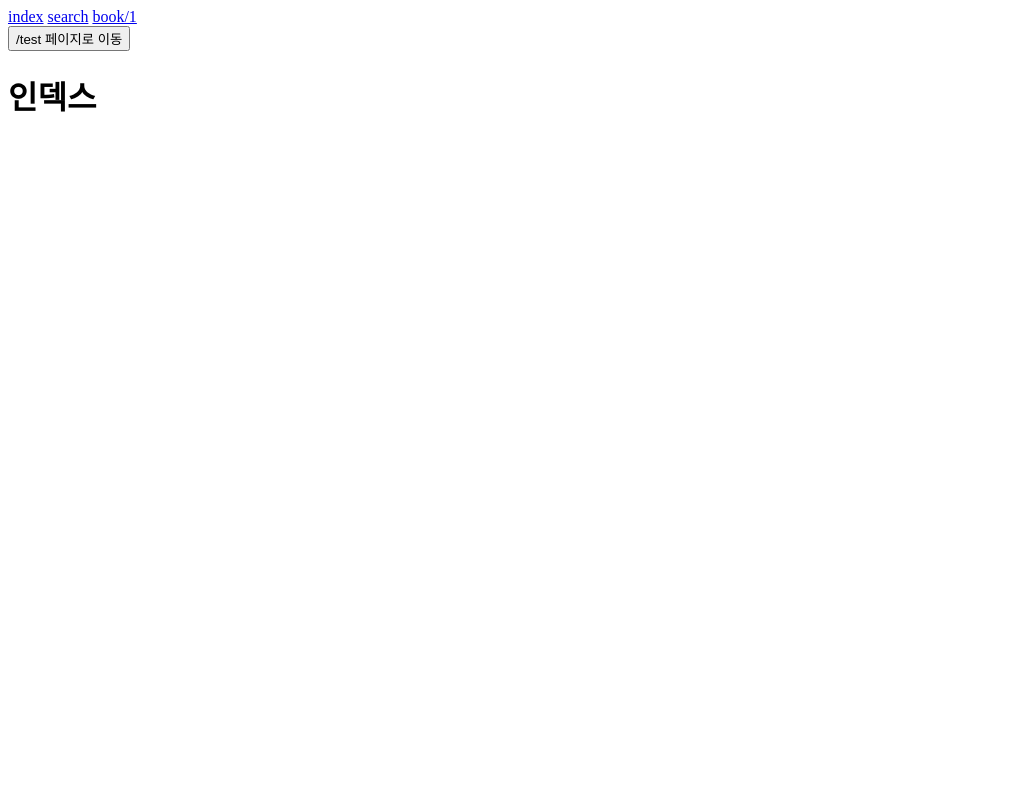
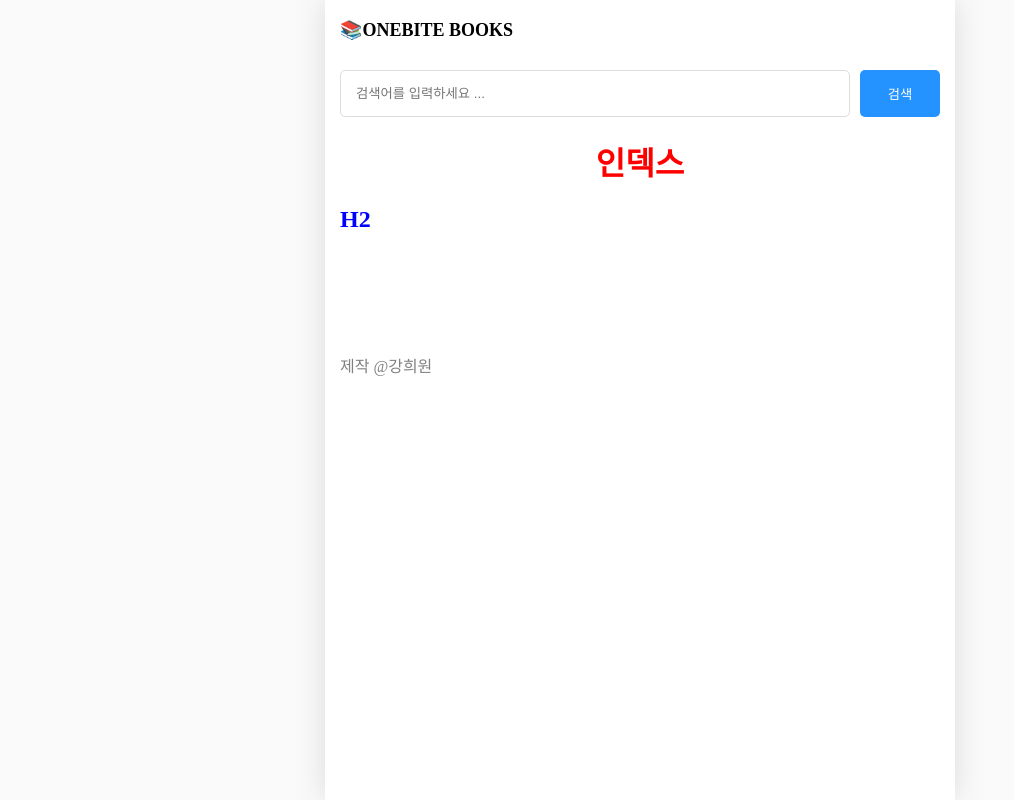
Before and after one commit to KH2Wone/onebite-next, a Next.js app in the folder section02/: page / in a window 1280 px wide. Shown: the whole page, without its empty margins (0-1014 px from the left). Built offline with nearby package versions, Linux system fonts and the light colour scheme.

Commit message:
css module 적용 및 컴포넌트 분리, searchbar 생성

```diff
--- /dev/null
+++ b/section02/src/components/global-layout.module.css
@@ -0,0 +1,31 @@
+.container {
+    background-color: #fff;
+    max-width: 600px;
+    min-height: 100vh;
+    margin: 0 auto;
+    padding: 0 15px;
+
+    box-shadow: rgba(100, 100, 100, 0.2) 0px 0px 29px 0px;
+}
+
+.header {
+    height: 60px;
+
+    font-weight: bold;
+    font-size: 18px;
+    line-height: 60px;
+}
+
+.header > a {
+    color: #000;
+    text-decoration: none;
+}
+
+.main {
+    padding-top: 10px;
+}
+
+.footer {
+    padding: 100px 0;
+    color: gray;
+}
--- /dev/null
+++ b/section02/src/components/global-layout.tsx
@@ -0,0 +1,11 @@
+import {ReactNode} from "react";
+import Link from "next/link";
+import style from './global-layout.module.css';
+
+export default function GlobalLayout({children}: { children: ReactNode }) {
+    return <div className={style.container}>
+        <header className={style.header}><Link href={'/'}>📚ONEBITE BOOKS</Link></header>
+        <main className={style.main}>{children}</main>
+        <footer className={style.footer}>제작 @강희원</footer>
+    </div>
+}
--- /dev/null
+++ b/section02/src/components/searchable-layout.module.css
@@ -0,0 +1,21 @@
+.searchbar_container {
+    display: flex;
+    gap: 10px;
+    margin-bottom: 20px;
+}
+
+.searchbar_container > input {
+    flex: 1;
+    padding: 15px;
+    border-radius: 5px;
+    border: 1px solid rgb(220, 220, 220);
+}
+
+.searchbar_container > button {
+    width: 80px;
+    border-radius: 5px;
+    border: none;
+    background-color: rgb(37, 147, 255);
+    color: #fff;
+    cursor: pointer;
+}
--- /dev/null
+++ b/section02/src/components/searchable-layout.tsx
@@ -0,0 +1,36 @@
+import React, {ReactNode, useEffect, useState} from "react";
+import {useRouter} from "next/router";
+import style from './searchable-layout.module.css';
+
+export default function GlobalLayout({children}: { children: ReactNode }) {
+    const router = useRouter();
+    const [search, setSearch] = useState("");
+
+    const q = router.query.q as string;
+
+    useEffect(() => {
+        setSearch(q || "");
+    }, [q]);
+
+    const onChangeSearch = (e: React.ChangeEvent<HTMLInputElement>) => {
+        setSearch(e.target.value);
+    }
+    const onSubmit = () => {
+        if (!search || q === search) return;
+        router.push(`/search?q=${search}`);
+    }
+
+    const onKeyDown = (e: React.KeyboardEvent<HTMLInputElement>) => {
+        if (e.key === "Enter") {
+            onSubmit();
+        }
+    }
+
+    return <div>
+        <div className={style.searchbar_container}>
+            <input onKeyDown={onKeyDown} value={search} onChange={onChangeSearch} placeholder="검색어를 입력하세요 ..."/>
+            <button onClick={onSubmit}>검색</button>
+        </div>
+        {children}
+    </div>
+}
--- a/section02/src/pages/_app.tsx
+++ b/section02/src/pages/_app.tsx
@@ -1,29 +1,17 @@
+import "@/styles/globals.css";
 import type {AppProps} from "next/app";
-import Link from "next/link";
-import {useRouter} from "next/router";
-import {useEffect} from "react";
+import GlobalLayout from "@/components/global-layout";
+import {ReactNode} from "react";
+import {NextPage} from "next";
 
-export default function App({Component, pageProps}: AppProps) {
-    const router = useRouter();
-    const onClickButton = () => {
-        router.push("/test");
-    }
+type NextPageWithLayout = NextPage & {
+    getLayout?: (page: ReactNode) => ReactNode;
+}
 
-    useEffect(() => {
-        router.prefetch("/test");
-    }, []);
+export default function App({Component, pageProps}: AppProps & { Component: NextPageWithLayout }) {
+    const getLayout = Component.getLayout ?? ((page: ReactNode) => page);
 
-    return <>
-        <header>
-            <Link href={"/"}>index</Link>
-            &nbsp;
-            <Link href={"/search"} prefetch={false}>search</Link>
-            &nbsp;
-            <Link href={"/book/1"}>book/1</Link>
-            <div>
-                <button onClick={onClickButton}>/test 페이지로 이동</button>
-            </div>
-        </header>
-        <Component {...pageProps} />
-    </>
+    return <GlobalLayout>
+        {getLayout(<Component {...pageProps} />)}
+    </GlobalLayout>
 }
--- /dev/null
+++ b/section02/src/pages/index.module.css
@@ -0,0 +1,8 @@
+.h1 {
+    text-align: center;
+    color: red;
+}
+
+.h2 {
+    color: blue;
+}
--- a/section02/src/pages/index.tsx
+++ b/section02/src/pages/index.tsx
@@ -1,6 +1,16 @@
+import SearchableLayout from '@/components/searchable-layout';
+import style from './index.module.css';
+import {ReactNode} from "react";
 
 export default function Home() {
-  return (
-  <h1>인덱스</h1>
-  );
+    return (
+        <>
+            <h1 className={style.h1}>인덱스</h1>
+            <h2 className={style.h2}>H2</h2>
+        </>
+    );
 }
+
+Home.getLayout = (page: ReactNode) => {
+    return <SearchableLayout>{page}</SearchableLayout>
+}
--- a/section02/src/pages/search.tsx
+++ b/section02/src/pages/search.tsx
@@ -1,4 +1,6 @@
+import SearchableLayout from "@/components/searchable-layout";
 import {useRouter} from "next/router";
+import {ReactNode} from "react";
 
 export default function Page() {
     const router = useRouter();
@@ -7,3 +9,7 @@
 
     return <h1>Search / {q}</h1>
 }
+
+Page.getLayout = (page: ReactNode) => {
+    return <SearchableLayout>{page}</SearchableLayout>
+}
--- a/section02/src/styles/globals.css
+++ b/section02/src/styles/globals.css
@@ -0,0 +1,5 @@
+html, body {
+    margin: 0;
+    padding: 0;
+    background-color: rgb(250, 250, 250);
+}
```
